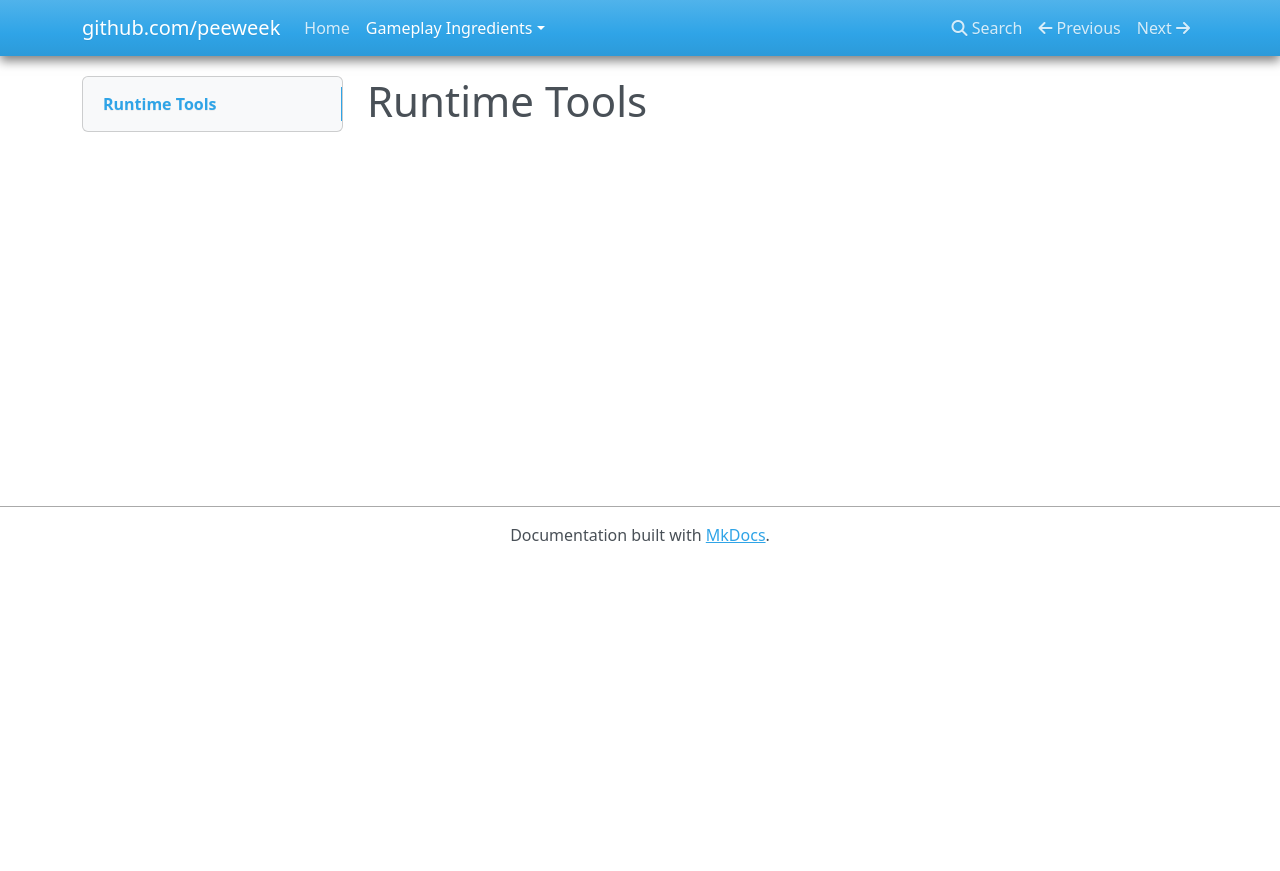
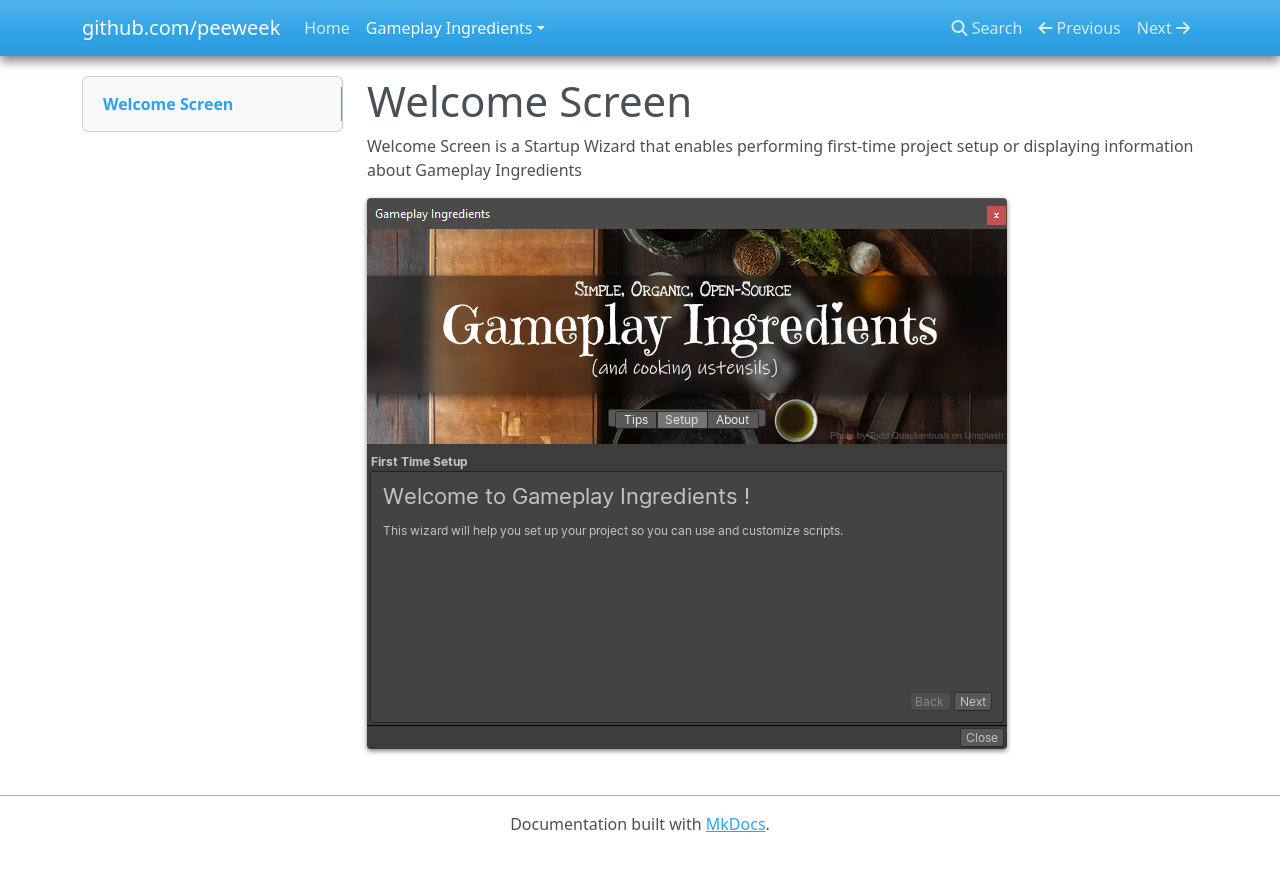
Before and after one commit to peeweek/documentation, an MkDocs documentation site: the page built from docs/gameplay-ingredients/welcome-screen.md, in a window 1280 px wide. Shown: the top 871 px of the page. Built offline with MkDocs 1.6.1, drawn with Linux system fonts in a browser that asks for light colours; nearby versions of some CDN libraries.

Commit message:
Added Welcome Screen

```diff
--- a/docs/gameplay-ingredients/welcome-screen.md
+++ b/docs/gameplay-ingredients/welcome-screen.md
@@ -1 +1,5 @@
-# Runtime Tools
+# Welcome Screen
+
+Welcome Screen is a Startup Wizard that enables performing first-time project setup or displaying information about Gameplay Ingredients
+
+![](images/welcome-screen.png)
```
